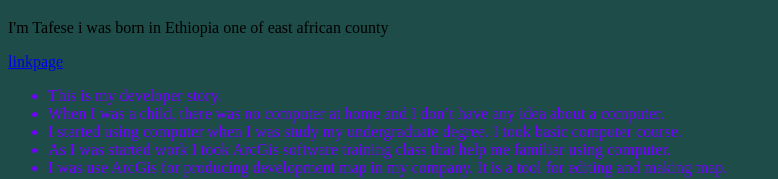
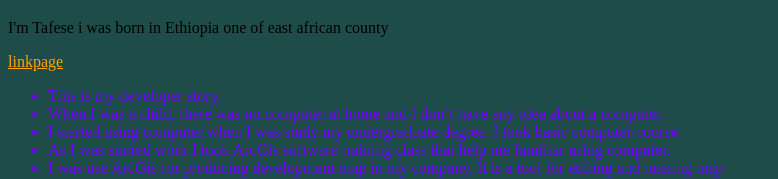
Before and after one commit to Tdiyana/MyRefcodesite, a plain HTML site: page index.html in a window 1280 px wide. Shown: the part 625-804 px from the top of the page, without its empty margins (0-778 px from the left). Drawn offline with Linux system fonts and the light colour scheme.

```diff
--- a/index.html
+++ b/index.html
@@ -19,7 +19,7 @@
 <h1> Hey This is My Developer Story!</h1>
 
 <p>I'm Tafese i was born in Ethiopia one of east african county</p>
-<a href="index1.html class=links">linkpage</a>
+<a href="index1.html" class="links">linkpage</a>
 <ul>
   <li>This is my developer story.
 </li>
```
